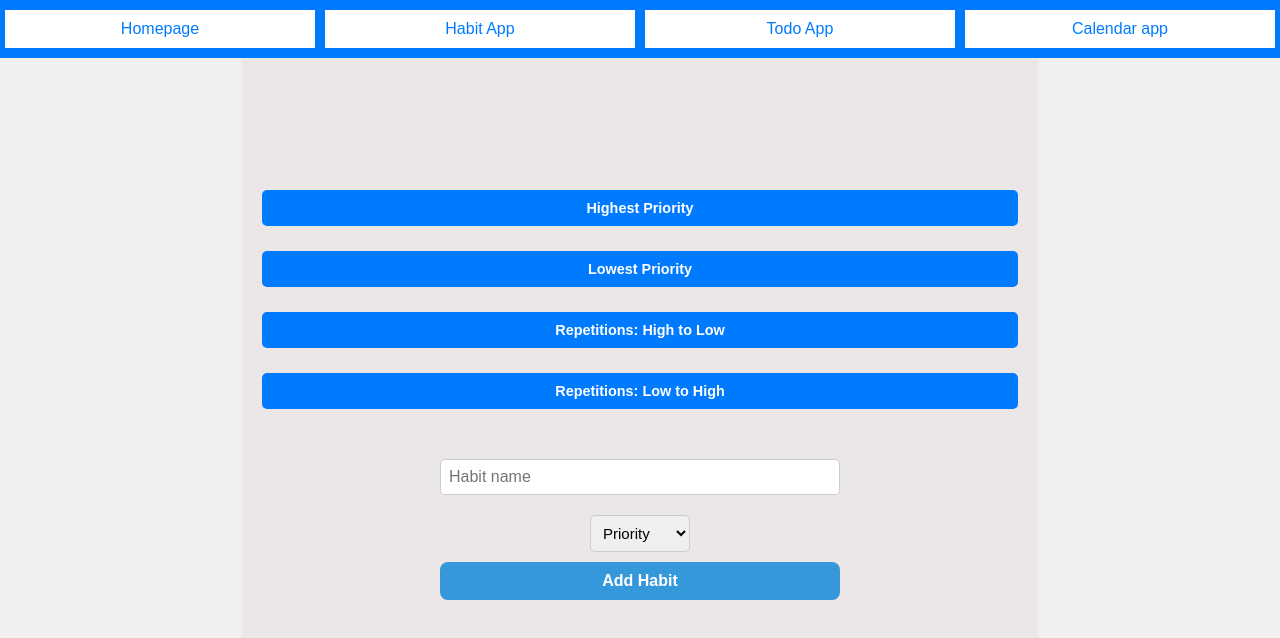
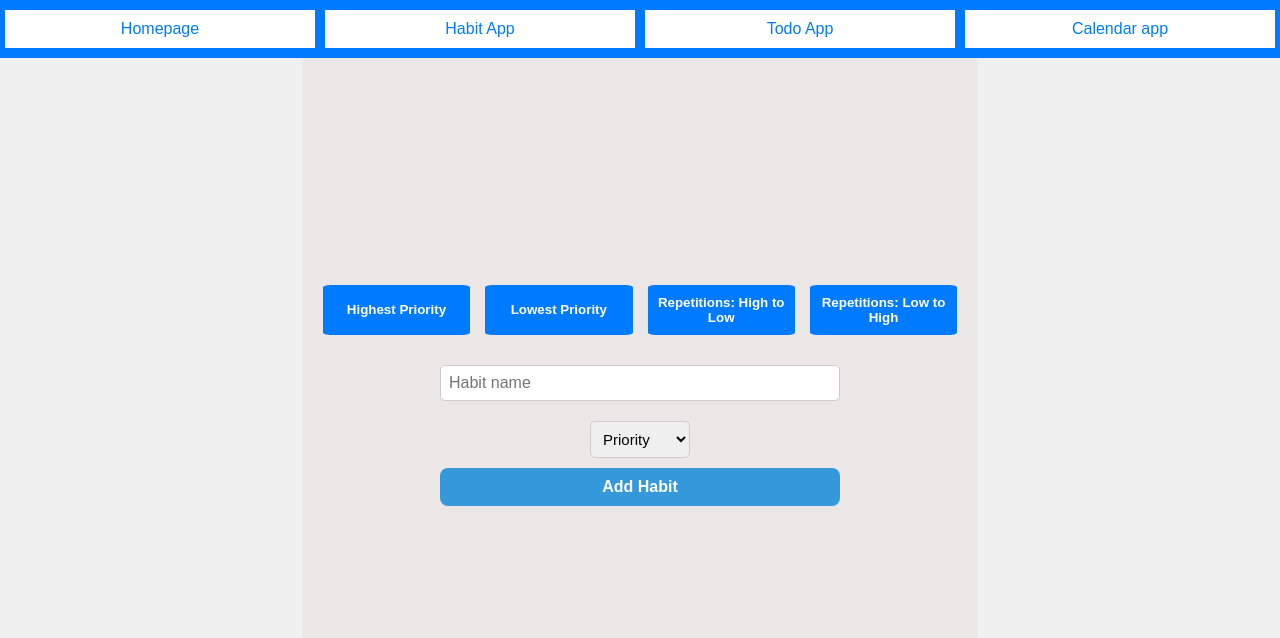
Before and after one commit to Jankz19/examinerandeuppgift1, a React (Vite) app: page /habits in a window 1280 px wide. Shown: the top 638 px of the page. Built offline with nearby package versions, Linux system fonts and the light colour scheme.

Commit message:
Fixade styling för habitPage

```diff
--- a/src/components/Habits/habitPage.css
+++ b/src/components/Habits/habitPage.css
@@ -44,20 +44,19 @@
 
 .habit-sort-buttons {
   display: flex;
-  flex-wrap: wrap;
   justify-content: center;
   gap: 15px;
-  margin-bottom: 20px;
 }
 
+
 .habit-sort-buttons button {
-  padding: 10px 20px;
+  padding: 10px 10px;
+  font-size: 1rempx;
+  font-weight: bold;
+  background-color: #007bff;
+  color: white;
   border: none;
-  border-radius: 5px;
-  background-color: #007bff;
-  color: #fff;
-  font-size: 0.9rem;
-  font-weight: bold;
+  border-radius: 5%;
   cursor: pointer;
   transition: background-color 0.3s ease, transform 0.2s ease;
 }
```
